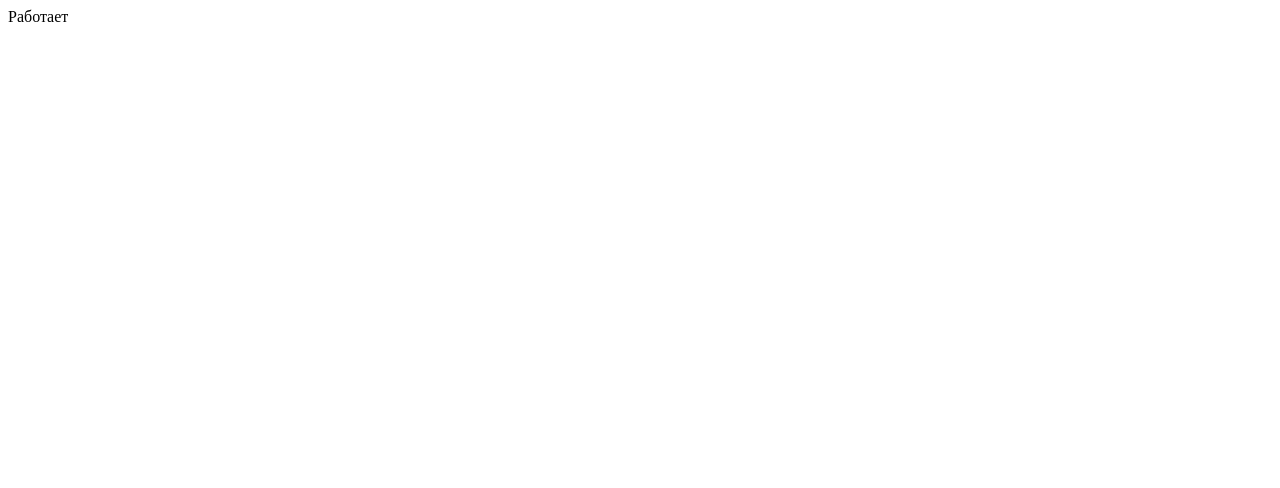
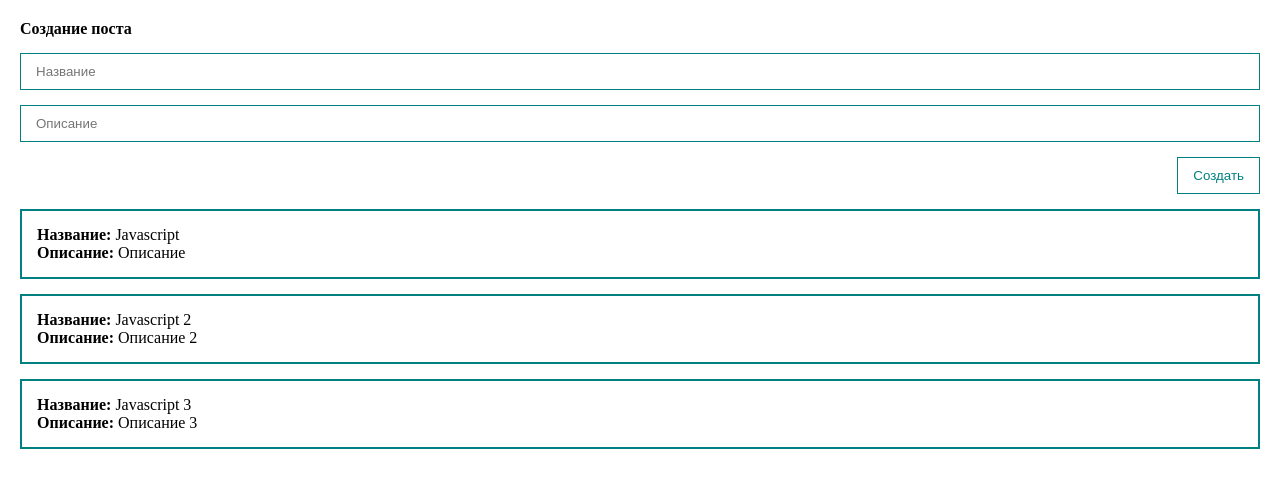
Before and after one commit to u1tima/vue-course, a Vue app: page / in a window 1280 px wide. Shown: the top 488 px of the page. Built offline with nearby package versions, Linux system fonts and the light colour scheme.

Commit message:
[dev] add post method

```diff
--- a/src/App.vue
+++ b/src/App.vue
@@ -1,9 +1,94 @@
 <template>
-	<div>Работает</div>
+	<div class="app">
+		<form class="form" @submit.prevent>
+			<h4>Создание поста</h4>
+			<input
+				class="input"
+				type="text"
+				placeholder="Название"
+				:value="title"
+				@input="title = $event.target.value"
+			/>
+			<input
+				class="input"
+				type="text"
+				placeholder="Описание"
+				:value="body"
+				@input="body = $event.target.value"
+			/>
+			<button class="btn" @click="createPost">Создать</button>
+		</form>
+		<div class="post" v-for="post in posts" :key="post.id">
+			<div><strong>Название:</strong> {{ post.title }}</div>
+			<div><strong>Описание:</strong> {{ post.body }}</div>
+		</div>
+	</div>
 </template>
 
 <script>
-export default {};
+export default {
+	data() {
+		return {
+			posts: [
+				{ id: 1, title: 'Javascript', body: 'Описание' },
+				{ id: 2, title: 'Javascript 2', body: 'Описание 2' },
+				{ id: 3, title: 'Javascript 3', body: 'Описание 3' },
+			],
+			title: '',
+			body: '',
+		};
+	},
+
+	methods: {
+		createPost() {
+			const post = {
+				id: Date.now(),
+				title: this.title,
+				body: this.body,
+			};
+			this.posts.push(post);
+			this.title = '';
+			this.body = '';
+		},
+	},
+};
 </script>
 
-<style scoped></style>
+<style>
+* {
+	margin: 0;
+	padding: 0;
+	box-sizing: border-box;
+}
+
+.app {
+	padding: 20px;
+}
+
+.input {
+	width: 100%;
+	border: 1px solid teal;
+	padding: 10px 15px;
+	margin-top: 15px;
+}
+
+.btn {
+	align-self: flex-end;
+	margin-top: 15px;
+	padding: 10px 15px;
+	border: 1px solid teal;
+	background: none;
+	color: teal;
+}
+
+.form {
+	display: flex;
+	flex-direction: column;
+}
+
+.post {
+	margin-top: 15px;
+	padding: 15px;
+	border: 2px solid teal;
+}
+</style>
--- a/src/main.js
+++ b/src/main.js
@@ -1,4 +1,4 @@
-import { createApp } from "vue";
-import App from "./App.vue";
+import { createApp } from 'vue';
+import App from './App.vue';
 
-createApp(App).mount("#app");
+createApp(App).mount('#app');
```
Also changed, not shown: 1 other file (tests, documents, lock files or other folders).
